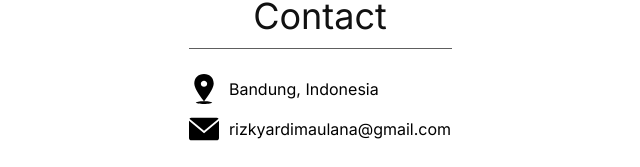
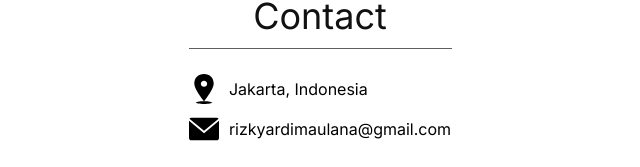
Before and after one commit to ardimr/web-portfolio, a Next.js app: page / in a window 1280 px wide. Shown: the part 5266-5433 px from the top of the page, without its empty margins (320-960 px from the left). Built offline with nearby package versions, Linux system fonts and the light colour scheme.

Commit message:
Update location from Bandung to Jakarta

```diff
--- a/src/components/Contact/Contact.tsx
+++ b/src/components/Contact/Contact.tsx
@@ -14,7 +14,7 @@ const Contact = () => {
         <span style={{display:"flex", flexDirection:"row", alignItems:"center", gap:"10px"}}>
           <img src='/location.svg' width={30} height={30} />
           <p>
-            Bandung, Indonesia
+            Jakarta, Indonesia
           </p>
         </span>
         <span style={{display:"flex", flexDirection:"row", alignItems:"center", gap:"10px"}}>
```
